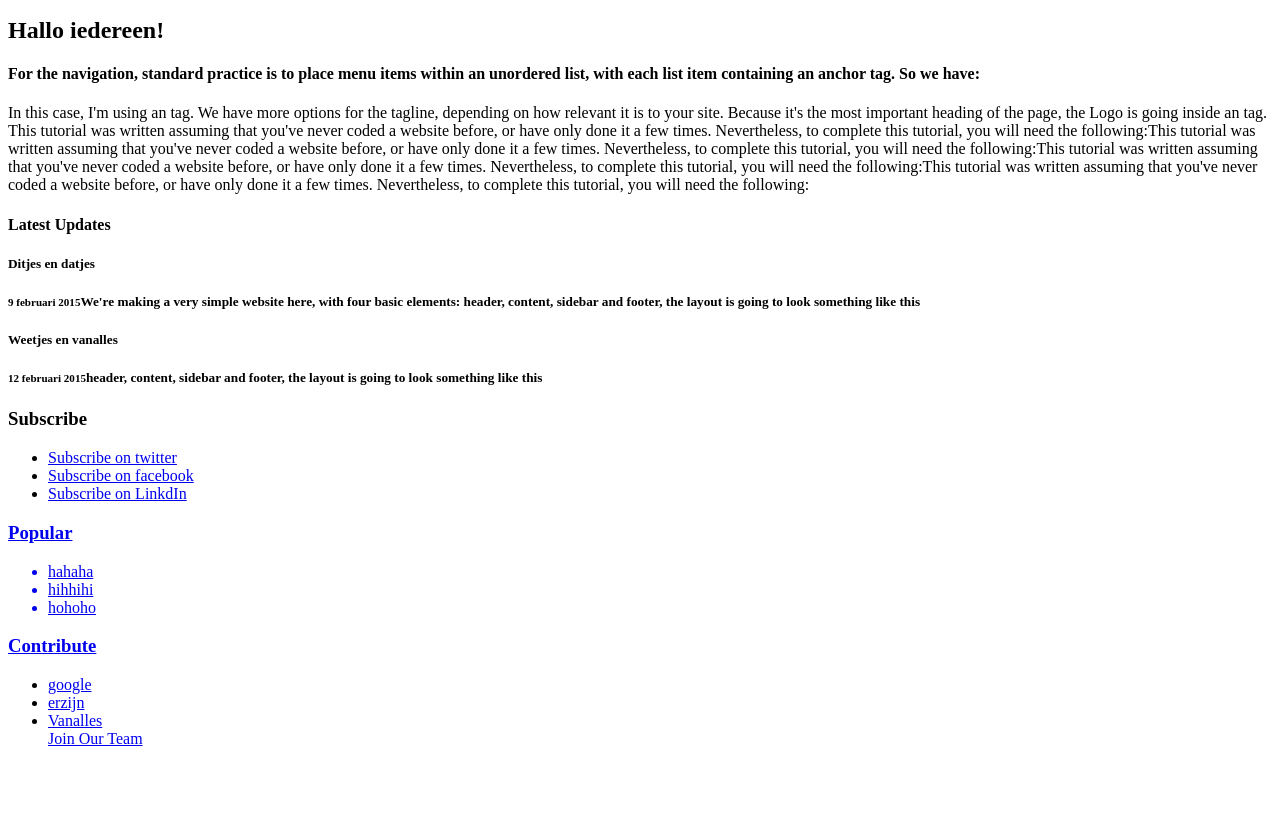
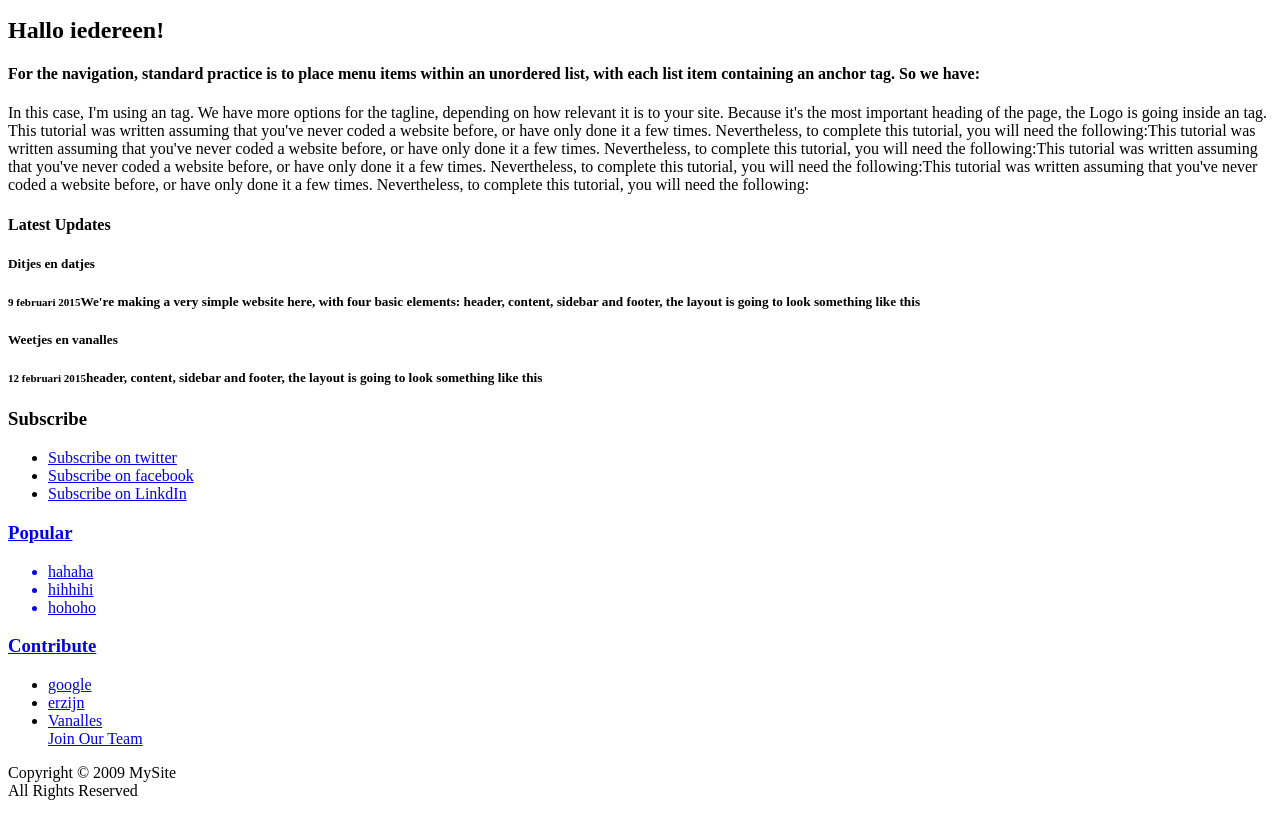
Before and after one commit to lieselot11111/tutsplus.github.io, a plain HTML site: page index.html in a window 1280 px wide. Shown: the part 155-971 px from the top of the page. Before the commit the page ends 919 px from the top, so only its background shows below. Drawn offline with Linux system fonts and the light colour scheme.

Commit message:
alle html

```diff
--- a/index.html
+++ b/index.html
@@ -71,6 +71,8 @@
 
   <footer>
     <div class="container">
+      <p>Copyright © 2009  MySite <br />
+            All Rights Reserved</p>
     </div>
   </footer> <!--end footer -->
 </body>
```
